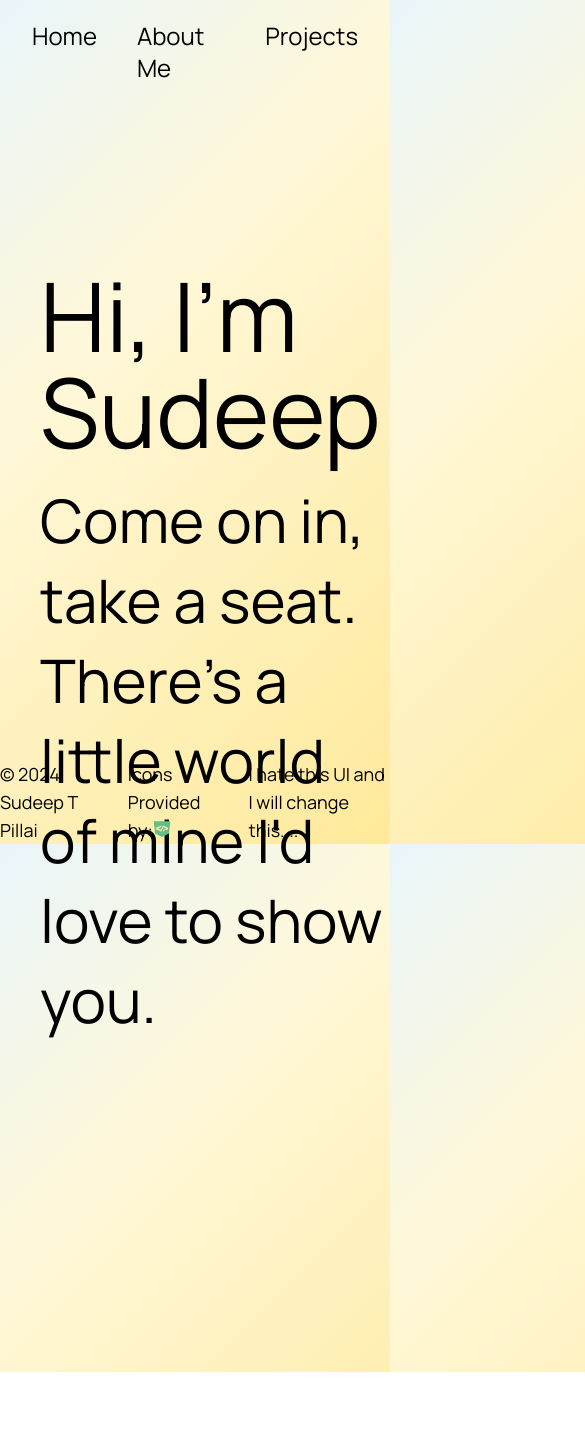
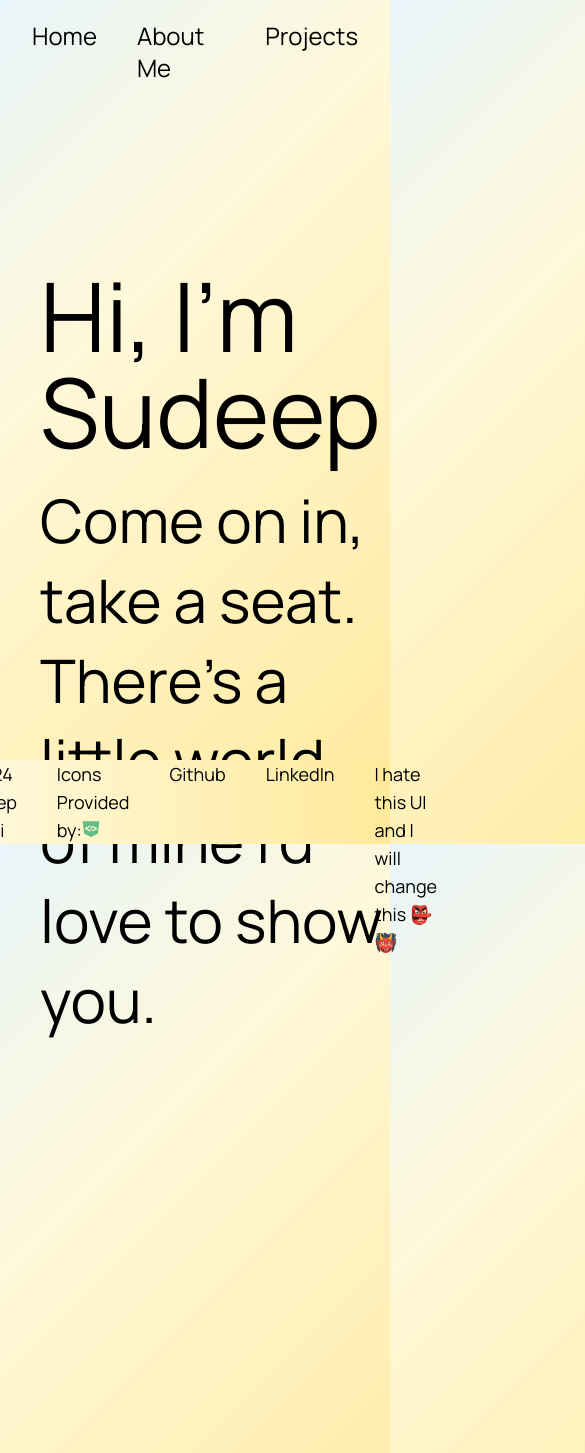
Before and after one commit to Sudeep-T-Pillai/my-portfolio-website, a Next.js app: page / in a window 390 px wide. Shown: the top 1453 px of the page, 585 px wide, since content can reach past the window. Before the commit the page ends 1372 px from the top, so only its background shows below. Built offline with nearby package versions, Linux system fonts and the light colour scheme.

Commit message:
Finally made the first version of the website , v0.1 TODO:// v0.1.2 responsive designs to mobile devices

```diff
--- a/app/components/footer.tsx
+++ b/app/components/footer.tsx
@@ -1,16 +1,19 @@
 import "./devicon/devicons.css"
 export function Footer() {
     return (
-        <footer className="h-[10vh] sticky bottom-0">
+        <footer className="h-[10vh] sticky bottom-0 bg-[linear-gradient(90deg,#FFF8D9_0%,#FFE99A_100%)]">
            <div className="flex flex-row row-2 justify-center gap-10">
                     <p className="font-sans text-lg">© 2024 Sudeep T Pillai</p>
                     <p className="font-sans text-lg"> Icons Provided by:
                         <i className="devicon-devicon-plain colored text-lg"></i>
                     </p>
+
+                    <a className="font-sans text-lg" href="https://github.com/Sudeep-T-Pillai">Github</a>
+                    <a className="font-sans text-lg" href="https://www.linkedin.com/in/sudeep-t-pillai/">LinkedIn</a>
+
                     <p className="font-sans text-lg">
-                       I hate this UI and I will change this....
+                       I hate this UI and I will change this  👺 👹
                     </p>
-
 
 
            </div>
--- a/app/components/header.tsx
+++ b/app/components/header.tsx
@@ -1,11 +1,11 @@
 import Link from "next/link";
 export function Header() {
     return (
-        <header className="flex h-[8vh] justify-end position-sticky top-0">
+        <header className="sticky top-0 z-50 flex h-[8vh] shrink-0 justify-end">
             <nav className="flex gap-10 mx-8 my-5">
-                <Link className="font-sans text-2xl transition-transform duration-500 ease-out hover:scale-150" href = "/">Home</Link>
-                <Link className="font-sans text-2xl transition-transform duration-500 ease-out hover:scale-150" href="../about-me">About Me</Link>
-                <Link className="font-sans text-2xl transition-transform duration-500 ease-out hover:scale-150" href = "../projects">Projects</Link>
+                <Link className="font-sans text-2xl transition-transform duration-500 ease-out hover:scale-150" href="#introduction">Home</Link>
+                <Link className="font-sans text-2xl transition-transform duration-500 ease-out hover:scale-150" href="#about-me">About Me</Link>
+                <Link className="font-sans text-2xl transition-transform duration-500 ease-out hover:scale-150" href = "#projects">Projects</Link>
             </nav>
         </header>
     )
--- a/app/about-me/page.tsx
+++ b/app/components/sections/about-me.tsx
@@ -1,5 +1,5 @@
-import BadgeSection from "../components/badges/badge-selection";
-import TechStackDiv from "../components/tech-stack-images/TechStackDiv";
+import BadgeSection from "../badges/badge-selection";
+import TechStackDiv from "../tech-stack-images/TechStackDiv";
 
 export default function AboutMe() {
     return (
--- a/app/projects/page.tsx
+++ b/app/components/sections/projects.tsx
@@ -5,7 +5,7 @@ export default function Project() {
                 <p className="text-4xl">Actually. I'm refactoring all my projects, its going to take a while, But its worth it.</p>
             </div>
 
-           <div className="space-y-6 text-2xl">
+           <div className="flex flex-col col-5 items-center space-y-6 text-2xl pl-5 pr-20">
                 <p>So, what am I up to these days?</p>
 
                 <p>
--- a/app/globals.css
+++ b/app/globals.css
@@ -1,4 +1,8 @@
 @import "tailwindcss";
+
+html{
+  scroll-behavior: smooth;
+}
 
 :root {
   --background: #ffffff;
--- a/app/layout.tsx
+++ b/app/layout.tsx
@@ -22,7 +22,7 @@ export default function RootLayout({ children }: LayoutProps<"/">) {
       lang="en"
       className={`${manrope.variable} h-full antialiased`}
     >
-      <body className="rounded-2xl bg-[linear-gradient(135deg,#E8F5FA_0%,#FFF8D9_35%,#FFE99A_100%)] min-h-full flex flex-col">
+      <body className="rounded-2xl bg-[linear-gradient(135deg,#E8F5FA_0%,#FFF8D9_35%,#FFE99A_100%)] bg-fixed min-h-full flex flex-col">
        <Header/>
 
         <main className="flex-1">
--- a/app/page.tsx
+++ b/app/page.tsx
@@ -1,15 +1,22 @@
-import Image from "next/image";
-import Introduction from "./introduction/page";
-import AboutMe from "./about-me/page";
+
+import Introduction from "./components/sections/introduction";
+import AboutMe from "./components/sections/about-me";
+import Project from "./components/sections/projects";
 
 export default function Home() {
   return (
-    <div>
-      <main className=" h-[80vh]">
-        <section>
-          <Introduction/>
-        </section>
-      </main>
-    </div>
+    <main className="flex flex-col gap-32">
+      <section id="introduction" className="min-h-[80vh]">
+        <Introduction />
+      </section>
+
+      <section id="about-me" className="min-h-screen scroll-mt-24">
+        <AboutMe />
+      </section>
+
+      <section id="projects" className="min-h-screen scroll-mt-24">
+        <Project />
+      </section>
+    </main>
   );
 }
```
Also changed, not shown: app/components/sections/introduction.tsx (renamed from app/introduction/page.tsx).
